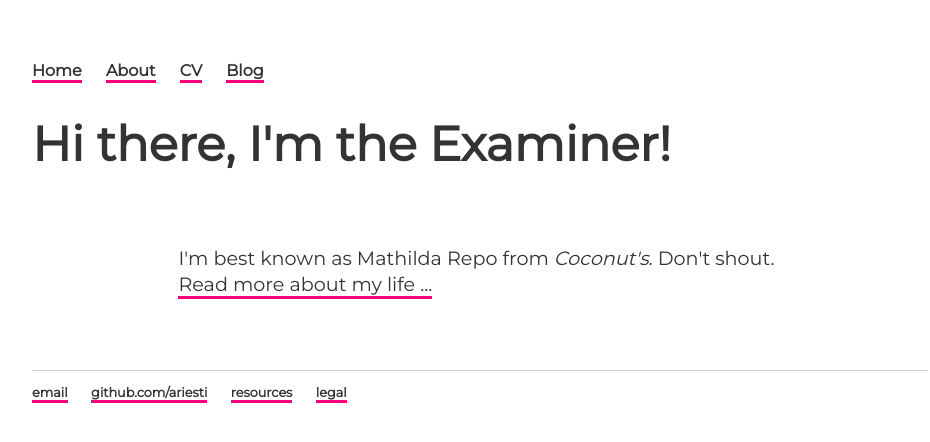
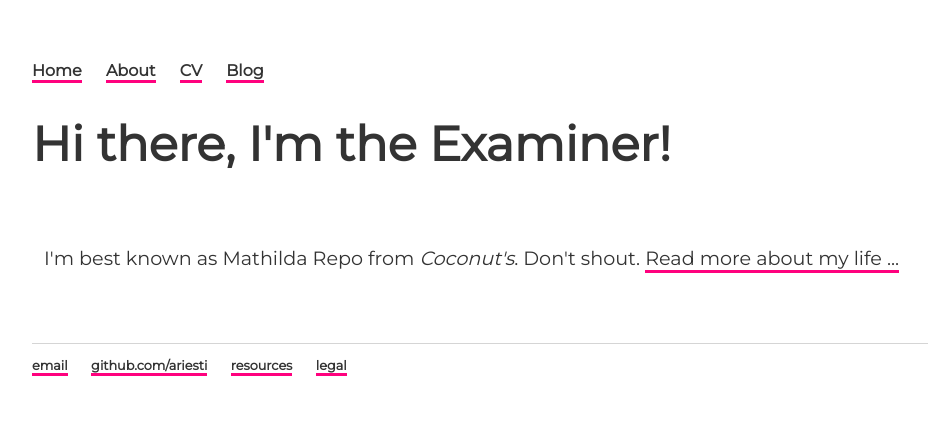
Before and after one commit to ariesti/ariesti.github.io, a Jekyll site: the page built from index.html, in a window 1280 px wide. Shown: the top 442 px of the page, without its empty margins (160-1090 px from the left). Built offline with Jekyll 4.4.1, drawn with Linux system fonts in a browser that asks for light colours.

Commit message:
Update main.css

```diff
--- a/css/main.css
+++ b/css/main.css
@@ -4,8 +4,7 @@ a { text-decoration: none; color: #333; border-bottom: 3px solid #ff017e; }
 a:hover { color: #ff017e; }
 .pinklink:hover { color: #333; }
 
-p { font-family: Montserrat, Helvetica Neue, sans-serif; font-size: 1.2em; line-height: 1.4em; margin: 60px auto;
-  padding: 12px; width: 70%; box-sizing: border-box; color: #333; overflow: auto; }
+p { font-size: 1.2em; line-height: 1.4em; margin: 60px auto; padding: 12px; box-sizing: border-box; color: #333; overflow: auto; }
 ul { text-decoration: none; font-size: 1.2em; line-height: 1.4em; color: #333; }
 
 /*blockquote*/
```
